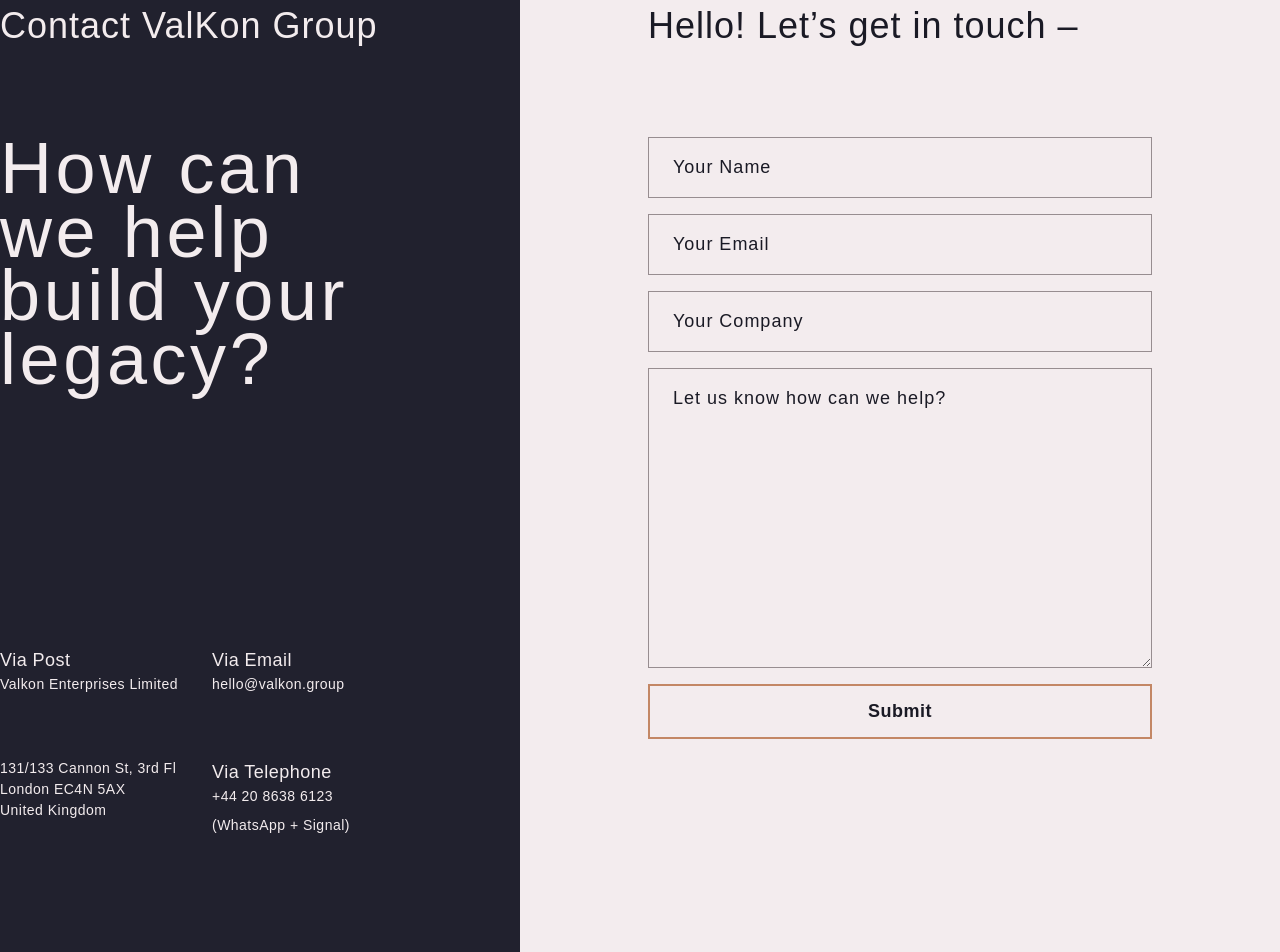
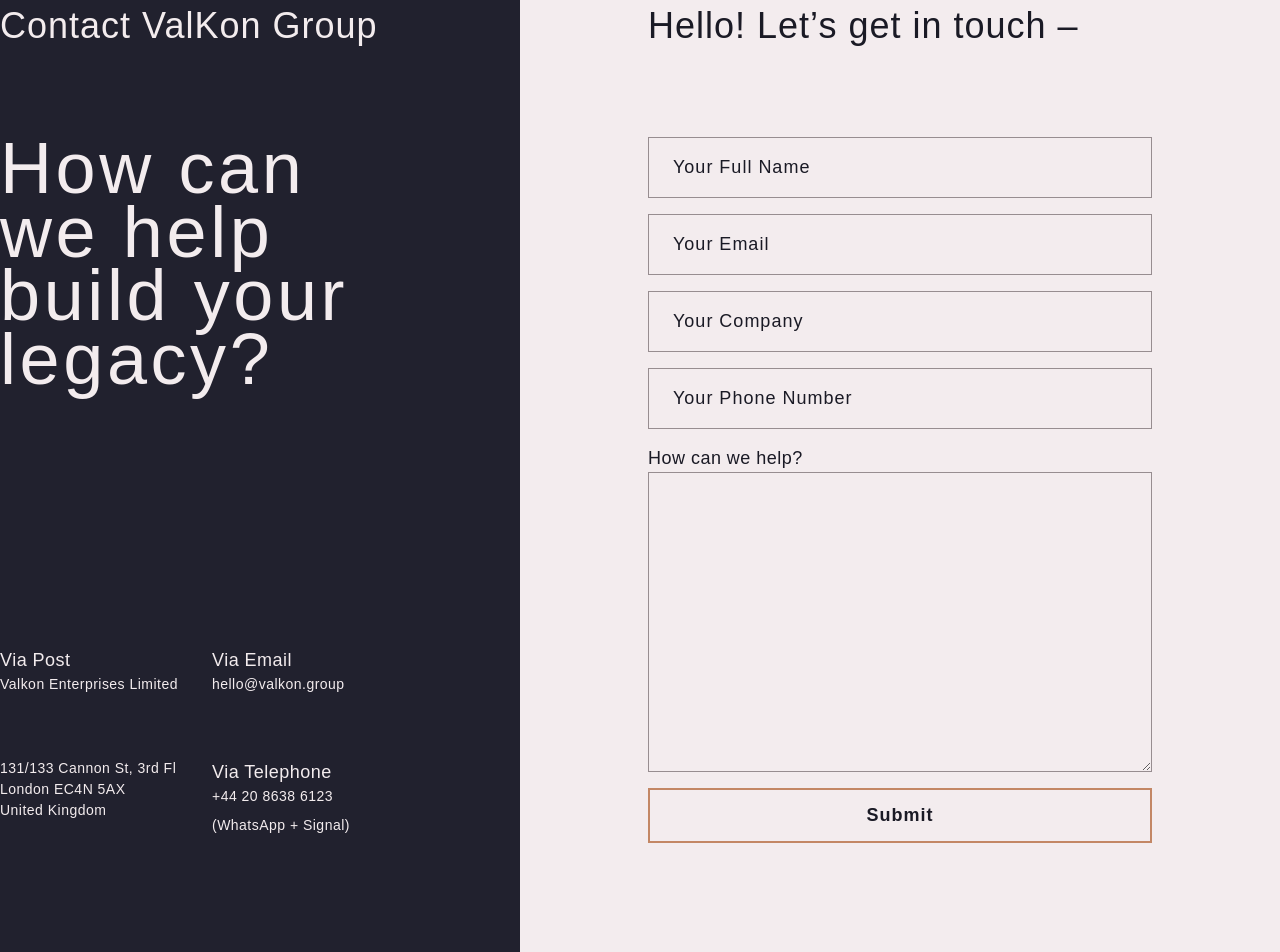
Before and after one commit to mistevs/valkon-group, a Nuxt app: page / in a window 1280 px wide. Shown: the part 2200-3152 px from the top of the page. Built offline with nearby package versions, Linux system fonts and the light colour scheme; a web font is replaced by a local one.

Commit message:
hooking up forms and analytics

```diff
--- a/components/button.scss
+++ b/components/button.scss
@@ -1,5 +1,5 @@
 .button {
-	@apply py-3 block text-center capitalize font-semibold;
+	@apply py-3 block text-center capitalize font-semibold cursor-pointer;
 
 	@screen lg {
 		min-width: 302px;
--- a/components/contact.vue
+++ b/components/contact.vue
@@ -40,18 +40,88 @@
 			</div>
 			<div class="py-12 lg:py-40 px-4 lg:px-32 w-full">
 				<h3>Hello! Let’s get in touch –</h3>
-				<form class="mt-12 lg:mt-24">
-					<input type="text" placeholder="Your Name" />
-					<input type="text" placeholder="Your Email" />
-					<input type="text" placeholder="Your Company" />
+				<form
+					class="mt-12 lg:mt-24"
+					action="/success"
+					@submit.prevent="submitForm"
+					method="POST"
+					name="contact"
+					netlify-honeypot="dontfill"
+					data-netlify="true"
+				>
+					<input type="hidden" name="form-name" value="contact" />
+					<span class="hidden"><input name="dontfill" /></span>
+					<div class="input-row">
+						<div class="input-wrapper">
+							<input
+								type="textbox"
+								name="name"
+								v-model="form.name"
+								placeholder="Your Full Name"
+							/>
+						</div>
+					</div>
+					<div class="input-row">
+						<div class="input-wrapper">
+							<input
+								type="textbox"
+								name="email"
+								v-model="form.email"
+								placeholder="Your Email"
+							/>
+						</div>
+					</div>
+					<div class="input-row">
+						<div class="input-wrapper">
+							<input
+								type="textbox"
+								name="company"
+								v-model="form.company"
+								placeholder="Your Company"
+							/>
+						</div>
+					</div>
+					<div class="input-row">
+						<div class="input-wrapper">
+							<input
+								type="textbox"
+								name="phone"
+								v-model="form.phone"
+								placeholder="Your Phone Number"
+							/>
+						</div>
+					</div>
+					<div class="input-row noflex">
+						<div class="input-wrapper noborder">
+							<p class="label">How can we help?</p>
 							<textarea
-						placeholder="Let us know how can we help?"
+								name="notes"
+								v-model="form.notes"
 							></textarea>
-					<s-button
+						</div>
+					</div>
+					<div class="submit-wrapper">
+						<!-- <s-button
 							class="w-full max-w-none"
 							text="Submit"
 							type="outline"
+							v-track:click="{
+								category: 'contact',
+								label: 'submit',
+							}"
+						/> -->
+						<input
+							class="button button--outline w-full max-w-none"
+							type="submit"
+							id="submitFormButton"
+							name="submit"
+							:value="submitting ? 'Sending ...' : 'Submit'"
+							v-track:click="{
+								category: 'contact',
+								label: 'submit',
+							}"
 						/>
+					</div>
 				</form>
 			</div>
 		</div>
@@ -59,10 +129,97 @@
 </template>
 
 <script>
-import SButton from '@/components/button'
+import axios from 'axios'
 
 export default {
-	components: { SButton },
+	components: {},
+	data: () => ({
+		form: { submitting: false },
+	}),
+	methods: {
+		// eslint-disable-next-line
+		submitForm() {
+			this.form.submitting = true
+			if (!this.form.name) {
+				this.$store.dispatch('addNotification', {
+					type: 'error',
+					text:
+						'Please fill out your name so we know who to contact.',
+				})
+				this.$ga.event({
+					eventCategory: 'contact',
+					eventLabel: 'missing name',
+					eventAction: 'error notification',
+				})
+				this.form.submitting = false
+				return false
+			} else if (!this.form.email) {
+				this.$store.dispatch('addNotification', {
+					type: 'error',
+					text:
+						'Please fill out your email address so we can get back to you.',
+				})
+				this.$ga.event({
+					eventCategory: 'contact',
+					eventLabel: 'missing email',
+					eventAction: 'error notification',
+				})
+				this.form.submitting = false
+				return false
+				// } else if (!this.form.company) {
+				// this.$store.dispatch('addNotification', { 'type' : 'error', 'text' : 'Please fill out your email address so we can get back to you.' })
+			} else if (!this.form.phone) {
+				this.$store.dispatch('addNotification', {
+					type: 'error',
+					text:
+						'Please fill out your phone number so we can get back to you.',
+				})
+				this.$ga.event({
+					eventCategory: 'contact',
+					eventLabel: 'missing phone',
+					eventAction: 'error notification',
+				})
+				this.form.submitting = false
+				return false
+			} else if (!this.form.notes) {
+				this.$store.dispatch('addNotification', {
+					type: 'error',
+					text: 'Please let us know how best to help you.',
+				})
+				this.$ga.event({
+					eventCategory: 'contact',
+					eventLabel: 'missing notes',
+					eventAction: 'error notification',
+				})
+				this.form.submitting = false
+				return false
+			}
+
+			const axiosConfig = {
+				header: { 'Content-Type': 'application/x-www-form-urlencoded' },
+			}
+			axios
+				.post(
+					'/',
+					this.encode({
+						'form-name': 'contact',
+						...this.form,
+					}),
+					axiosConfig
+				)
+				.then(() => {
+					this.$ga.event({
+						eventCategory: 'contact',
+						eventLabel: 'contact success',
+						eventAction: 'success',
+					})
+					this.$router.push('/success')
+				})
+				.finally(() => {
+					this.form.submitting = false
+				})
+		},
+	},
 }
 </script>
 
--- a/layouts/default.vue
+++ b/layouts/default.vue
@@ -1,6 +1,7 @@
 <template>
 	<div class="site-wrapper">
 		<app-header />
+		<notifications />
 		<Nuxt class="content-wrapper" :class="$route.params.pathMatch" />
 		<app-footer />
 	</div>
@@ -9,9 +10,10 @@
 <script>
 import AppHeader from '@/components/app-header.vue'
 import AppFooter from '@/components/app-footer.vue'
+import Notifications from '~/components/notifications.vue'
 
 export default {
-	components: { AppHeader, AppFooter },
+	components: { AppHeader, AppFooter, Notifications },
 }
 </script>
 
--- a/nuxt.config.js
+++ b/nuxt.config.js
@@ -99,7 +99,7 @@
 	 ** Plugins to load before mounting the App
 	 ** https://nuxtjs.org/guide/plugins
 	 */
-	plugins: [],
+	plugins: [{ src: '~plugins/analytics.js', ssr: false }],
 	/*
 	 ** Auto import components
 	 ** See https://nuxtjs.org/api/configuration-components
--- a/package.json
+++ b/package.json
@@ -12,7 +12,8 @@
   },
   "dependencies": {
     "@nuxtjs/axios": "^5.12.0",
-    "nuxt": "^2.14.0"
+    "nuxt": "^2.14.0",
+    "vue-analytics": "^5.22.1"
   },
   "devDependencies": {
     "@nuxtjs/eslint-config": "^3.1.0",
```
Also changed, not shown: 1 other file (tests, documents, lock files or other folders). Lines whose indentation alone changed are shown as unchanged.
